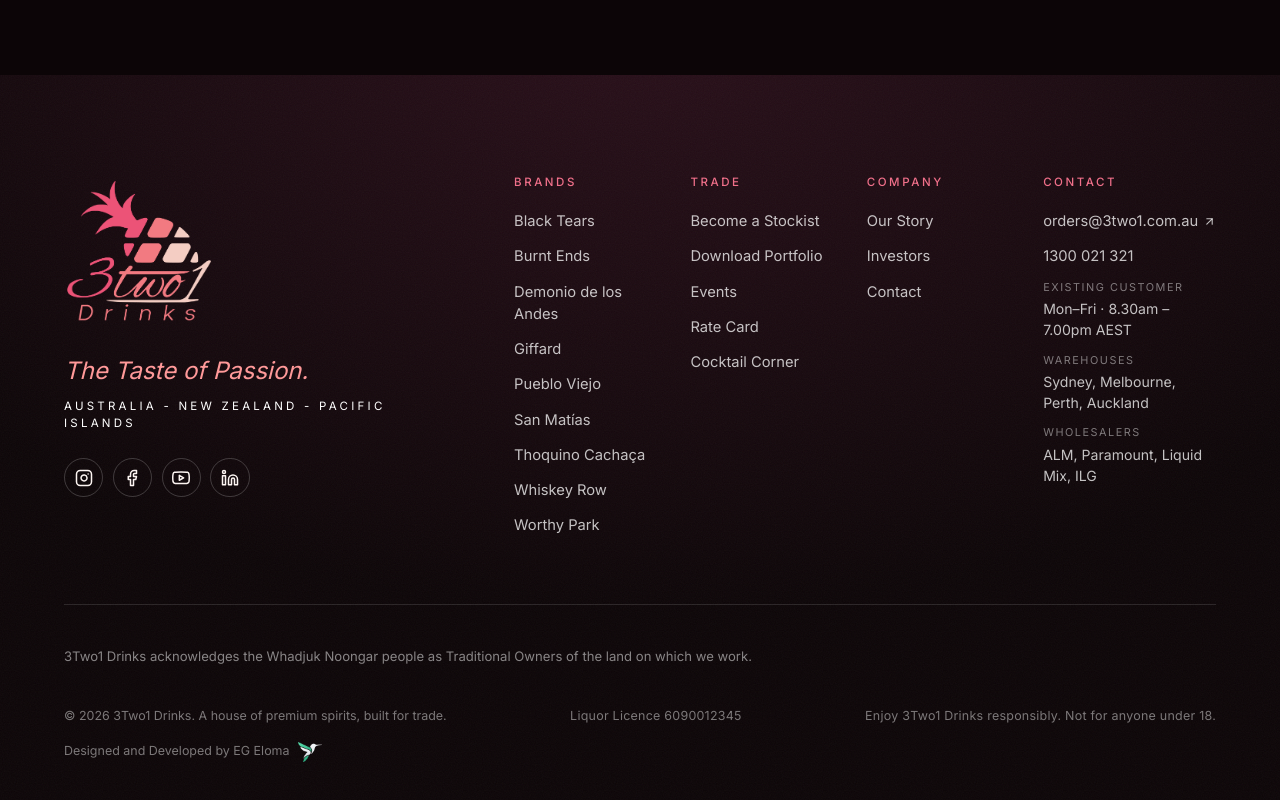
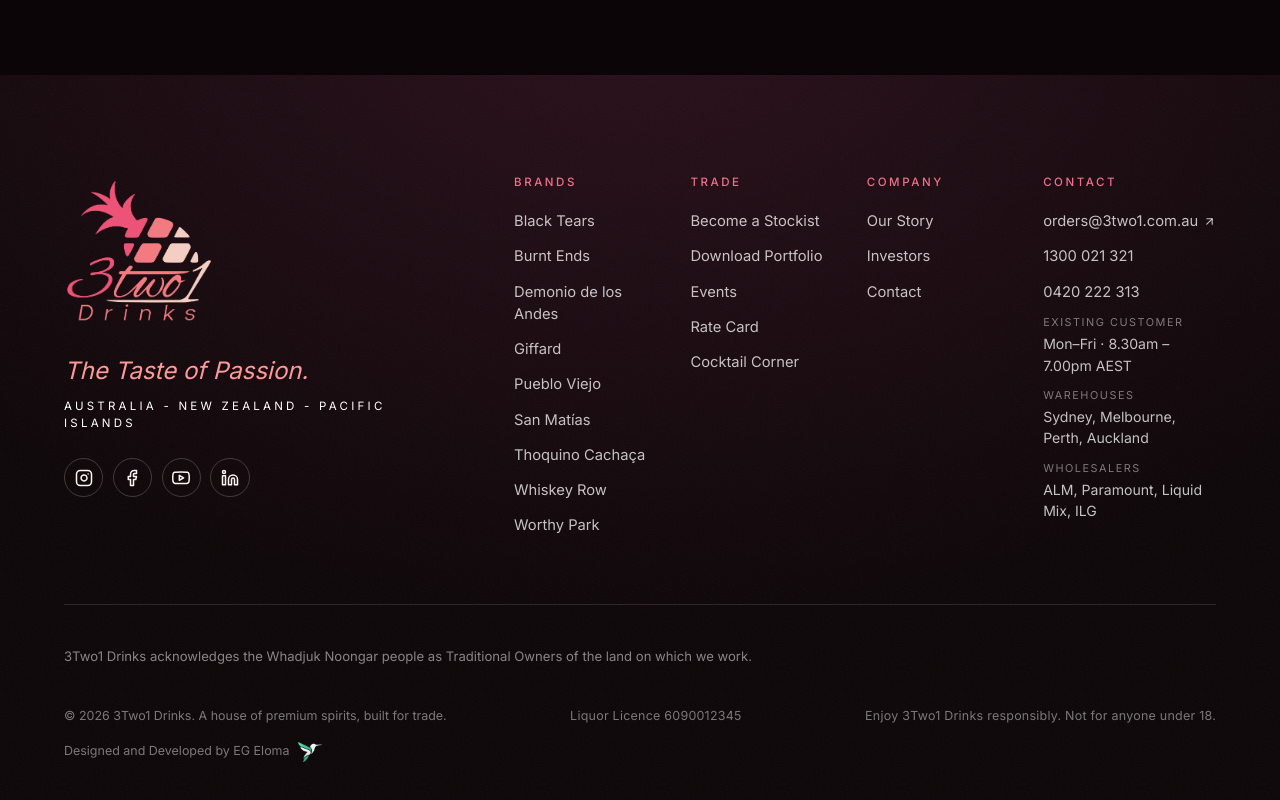
Before and after one commit to eloma-group/3two1-client-1, a React (Vite) app: page / in a window 1280 px wide. Shown: the part 10111-10911 px from the top of the page. Built offline with nearby package versions, Linux system fonts and the light colour scheme; a web font is replaced by a local one.

Commit message:
Footer and Contact page: show both numbers, 1300 021 321 and 0420 222 313; everywhere else stays on 1300 021 321

```diff
--- a/src/data/content.ts
+++ b/src/data/content.ts
@@ -303,6 +303,8 @@ export const cocktails: Cocktail[] = [
 export const contact = {
   email: 'orders@3two1.com.au',
   phone: '1300 021 321',
+  /** Second line, shown only in the footer and on the Contact page. */
+  mobile: '0420 222 313',
   licence: '6090012345',
   hours: 'Mon–Fri · 8.30am – 7.00pm AEST',
   warehouses: 'Sydney, Melbourne, Perth, Auckland',
--- a/src/pages/ContactPage.tsx
+++ b/src/pages/ContactPage.tsx
@@ -18,6 +18,7 @@ const STEPS = ['Contact', 'Trade account', 'Team'];
 const EXISTING = [
   { label: 'Orders & admin', value: contact.email, href: `mailto:${contact.email}` },
   { label: 'Trade phone', value: contact.phone, href: `tel:${contact.phone.replace(/\s/g, '')}` },
+  { label: 'Mobile', value: contact.mobile, href: `tel:${contact.mobile.replace(/\s/g, '')}` },
   { label: 'Hours', value: contact.hours },
   { label: 'Warehouses', value: contact.warehouses },
 ];
@@ -80,6 +81,9 @@ export default function ContactPage() {
               </a>
               <a href={`tel:${contact.phone.replace(/\s/g, '')}`} className={page.headerLink} data-cursor="Call">
                 <Phone size={17} /> {contact.phone}
+              </a>
+              <a href={`tel:${contact.mobile.replace(/\s/g, '')}`} className={page.headerLink} data-cursor="Call">
+                <Phone size={17} /> {contact.mobile}
               </a>
             </div>
           </Reveal>
--- a/src/sections/Footer.tsx
+++ b/src/sections/Footer.tsx
@@ -78,6 +78,7 @@ export default function Footer() {
               <ul>
                 <li><a href={`mailto:${contact.email}`}>{contact.email} <ArrowUpRight size={13} /></a></li>
                 <li><a href={`tel:${contact.phone.replace(/\s/g, '')}`}>{contact.phone}</a></li>
+                <li><a href={`tel:${contact.mobile.replace(/\s/g, '')}`}>{contact.mobile}</a></li>
                 <li className={styles.info}><span>Existing Customer</span>{contact.hours}</li>
                 <li className={styles.info}><span>Warehouses</span>{contact.warehouses}</li>
                 <li className={styles.info}><span>Wholesalers</span>{contact.wholesalers}</li>
```
